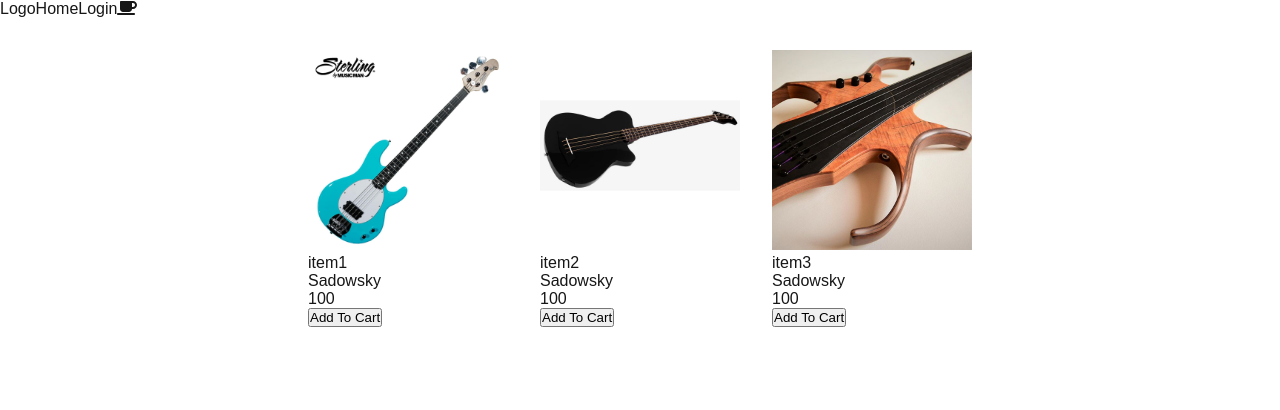
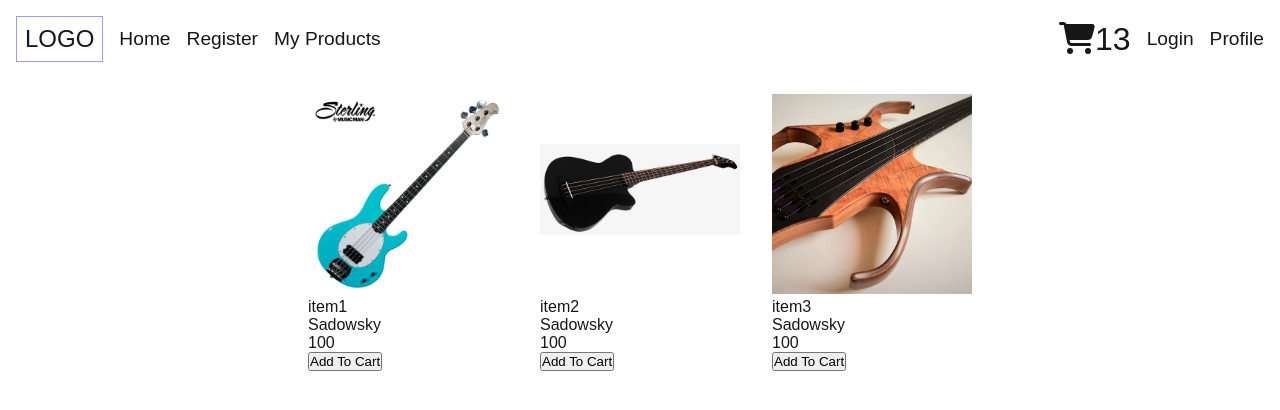
Before and after one commit to KooBonchan/next-test-shop, a Next.js app: page / in a window 1280 px wide. Shown: the top 410 px of the page. Built offline with nearby package versions, Linux system fonts and the light colour scheme; a web font is replaced by a local one.

Commit message:
Visual: header

```diff
--- a/src/app/component/CartIcon.tsx
+++ b/src/app/component/CartIcon.tsx
@@ -1,13 +1,13 @@
 'use client';
 
-import { faCoffee } from "@fortawesome/free-solid-svg-icons";
+import { faCartShopping } from "@fortawesome/free-solid-svg-icons";
 import { FontAwesomeIcon } from "@fortawesome/react-fontawesome";
 
 export default function CartIcon(){
   return (
-    <>
-      <FontAwesomeIcon icon={faCoffee}/>
-      {}
-    </>
+    <div style={{fontSize:'2rem'}}>
+      <FontAwesomeIcon icon={faCartShopping}/>
+      13
+    </div>
   );
 }
--- /dev/null
+++ b/src/app/component/NavBar.module.css
@@ -0,0 +1,26 @@
+.header{
+  margin: 1rem;
+  display: flex;
+  flex-direction: row;
+  justify-content: space-between;
+}
+
+.left-wrapper, .right-wrapper{
+  display:flex;
+  width: 50%;
+  width: fit-content;
+  gap: 1rem;
+  align-items: center;
+}
+.logo{
+  text-transform: uppercase;
+  font-size: 1.5rem;
+  border: 1px solid #99f;
+  padding: 0.5rem;
+}
+.route{
+  font-size: 1.2rem;
+}
+.route:hover{
+  color: #99f;
+}
--- a/src/app/component/NavBar.tsx
+++ b/src/app/component/NavBar.tsx
@@ -1,13 +1,23 @@
 import Link from "next/link";
-import CartIcon from "./cartIcon";
+import CartIcon from "./CartIcon";
+import styles from "./NavBar.module.css";
 
 export default function NavBar(){
   return (
-    <nav>
-      <Link href="/" key="logo">Logo</Link>
-      <Link href="/" key="home">Home</Link>
-      <Link href="/login" key="login">Login</Link>
-      <CartIcon />
-    </nav>
+    <header className={styles['header']}>
+      <div className={styles['left-wrapper']}>
+        <Link href="/" key="logo" className={styles['logo']}>Logo</Link>
+        <Link href="/" key="home" className={styles['route']}>Home</Link>
+        {/* Merchant only */}
+        <Link href="/register-item" key="register" className={styles['route']}>Register</Link>
+        <Link href="/my-item" key="myItem" className={styles['route']}>My Products</Link>
+      </div>
+      <div className={styles['right-wrapper']}>
+        <CartIcon />
+        {/* If user is login, profile instead */}
+        <Link href="/login" key="login" className={styles['route']}>Login</Link>
+        <Link href="/profile" key="profile" className={styles['route']}>Profile</Link>
+      </div>
+    </header>
   );
 }
--- /dev/null
+++ b/src/app/my-item/page.tsx
@@ -0,0 +1,3 @@
+export default function MyItemPage() {
+  return (<>MY ITEM</>);
+}
--- a/src/app/page.module.css
+++ b/src/app/page.module.css
@@ -5,7 +5,7 @@
 
   --button-primary-hover: #383838;
   --button-secondary-hover: #f2f2f2;
-  min-height: 100svh;
+  /* min-height: 100svh; */
   font-family: var(--font-delius-swash-caps);
 }
 
```
